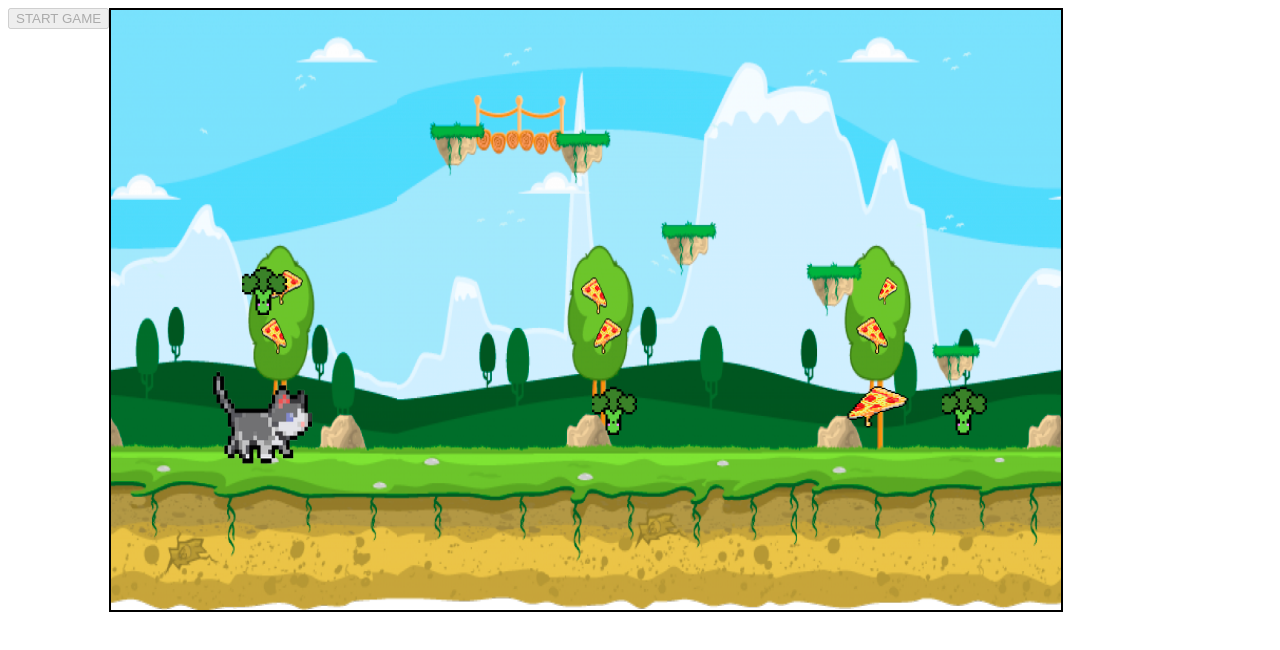
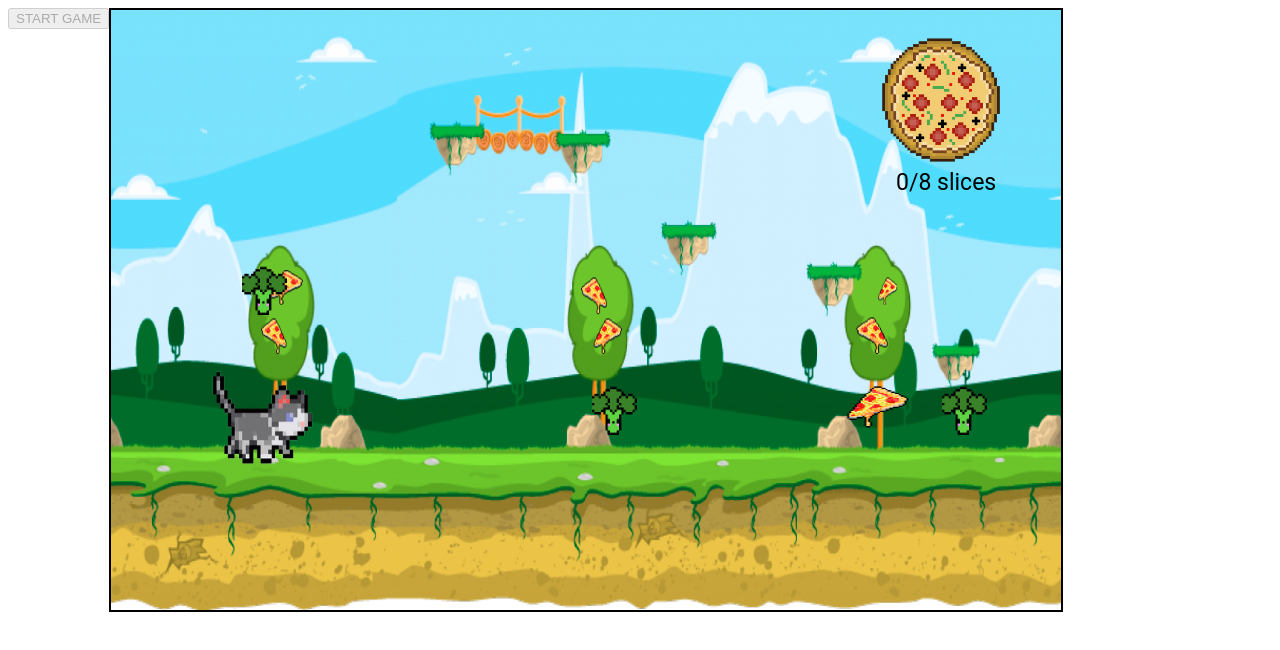
Before and after one commit to mariaalons/Pizza-catGame, a plain HTML site: page index.html in a window 1280 px wide. Both pictures are taken after a click on the button "START GAME". Drawn offline with Linux system fonts and the light colour scheme.

Commit message:
draw score

```diff
--- a/css/style.css
+++ b/css/style.css
@@ -1,5 +1,6 @@
 #canvastv {
   border: 2px solid black;
+
 }
 
 #game {
--- a/index.html
+++ b/index.html
@@ -4,6 +4,7 @@
   <title>Pizza Cat</title>
   <script type="text/javascript" src="js/img.js"></script>
   <script type="text/javascript" src="js/background.js"></script>
+  <script type="text/javascript" src="js/points.js"></script>
   <script type="text/javascript" src="js/player.js"></script>
   <script type="text/javascript" src="js/obstacles.js"></script>
   <script type="text/javascript" src="js/game.js"></script>
--- a/js/game.js
+++ b/js/game.js
@@ -3,7 +3,6 @@ function Game(canvastv) {
   this.canvas = document.getElementById(canvastv);
   this.ctx = this.canvas.getContext("2d");
   this.fps = 60;
-
 
   this.reset();
 }
@@ -30,12 +29,14 @@ Game.prototype.start = function () {
 
 
 
+
   }.bind(this), 1000 / this.fps);
 };
 
 Game.prototype.reset = function () {
   this.background = new Background(this);
   this.player = new Player(this);
+  this.points = new Points(this);
   this.framesCounter = 0;
   this.obstacles = [];
 }
@@ -62,7 +63,11 @@ Game.prototype.obsCollision = function () {
       this.player.y + this.player.h - 30 >= obj.y &&
       obj.y + obj.h >= this.player.y))
       if (collisions == false && obj.img.name == "brocoli"){
+        this.points.restPoints();
         this.stop()
+
+      } else if (collisions === false && obj.img.name == "pizza"){
+       this.points.sumPoints();
       }
       return collisions;
   }.bind(this))
@@ -80,6 +85,7 @@ Game.prototype.clear = function () {
 
 Game.prototype.drawGame = function () {
   this.background.draw();
+  this.points.draw();
   this.player.draw();
   this.obstacles.forEach(function (obstacle) { obstacle.draw() ; });
 
--- a/js/img.js
+++ b/js/img.js
@@ -5,6 +5,7 @@
 
   var pizza = new Image();
   pizza.src = "img/pizza.png"
+  pizza.name = "pizza";
 
   var avocado = new Image ();
   avocado.src = "img/avocado.png"
--- /dev/null
+++ b/js/points.js
@@ -0,0 +1,34 @@
+function Points (game) {
+  this.game = game;
+  this.img = new Image ();
+  this.img.src = "img/pizzaScore.png"
+  this.score = 0
+}
+
+
+Points.prototype.draw = function () {
+  this.game.ctx.drawImage(
+    this.img,
+    760,
+    20,
+    140,
+    140,
+  )
+
+  this.game.ctx.fillText(this.score +"/8 slices", 785, 180)
+  this.game.ctx.font = "23px Roboto"
+}
+
+Points.prototype.restPoints = function () {
+ if(this.score >= 2){
+   this.score -= 2;
+   this.draw()
+ }
+}
+
+Points.prototype.sumPoints = function () {
+  if (this.score < 8){
+    this.score++
+    this.draw()
+  }
+}
```
Also changed, not shown: img/pizzaScore.png (added), 2 other files.
